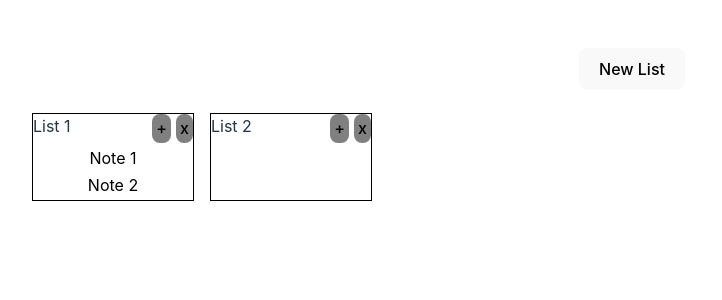
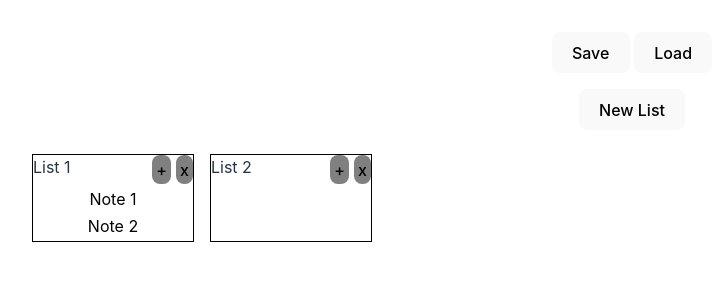
Before and after one commit to conorpbrady/conban, a Svelte app in the folder conban/: page / in a window 1280 px wide. Shown: the top 300 px of the page, without its empty margins (8-730 px from the left). Built offline with nearby package versions, Linux system fonts and the light colour scheme.

Commit message:
add simple save/load to local storage

```diff
--- a/conban/src/App.svelte
+++ b/conban/src/App.svelte
@@ -1,7 +1,20 @@
 <script lang="ts">
   import Board from './lib/Board.svelte';
+  import { boards, activeBoardId } from './lib/stores.js';
+
+  const save = () => {
+    localStorage.setItem('boardData', JSON.stringify($boards));
+  }
+
+
+  const load = () => {
+    let boardObj = localStorage.getItem('boardData');
+    $boards = JSON.parse(boardObj);
+  }
 </script>
 
 <main>
+  <button on:click={save}>Save</button>
+  <button on:click={load}>Load</button>
   <Board />
 </main>
--- a/conban/src/lib/List.svelte
+++ b/conban/src/lib/List.svelte
@@ -13,7 +13,6 @@
     const note = $boards[$activeBoardId].lists[listId].notes[noteId];
     $boards[$activeBoardId].lists[listId].notes.splice(noteId, 1);
     $boards[$activeBoardId].lists[id].notes.push(note);
-    console.log($boards);
     $boards = $boards;
   }
   const addNote = () => {
```
